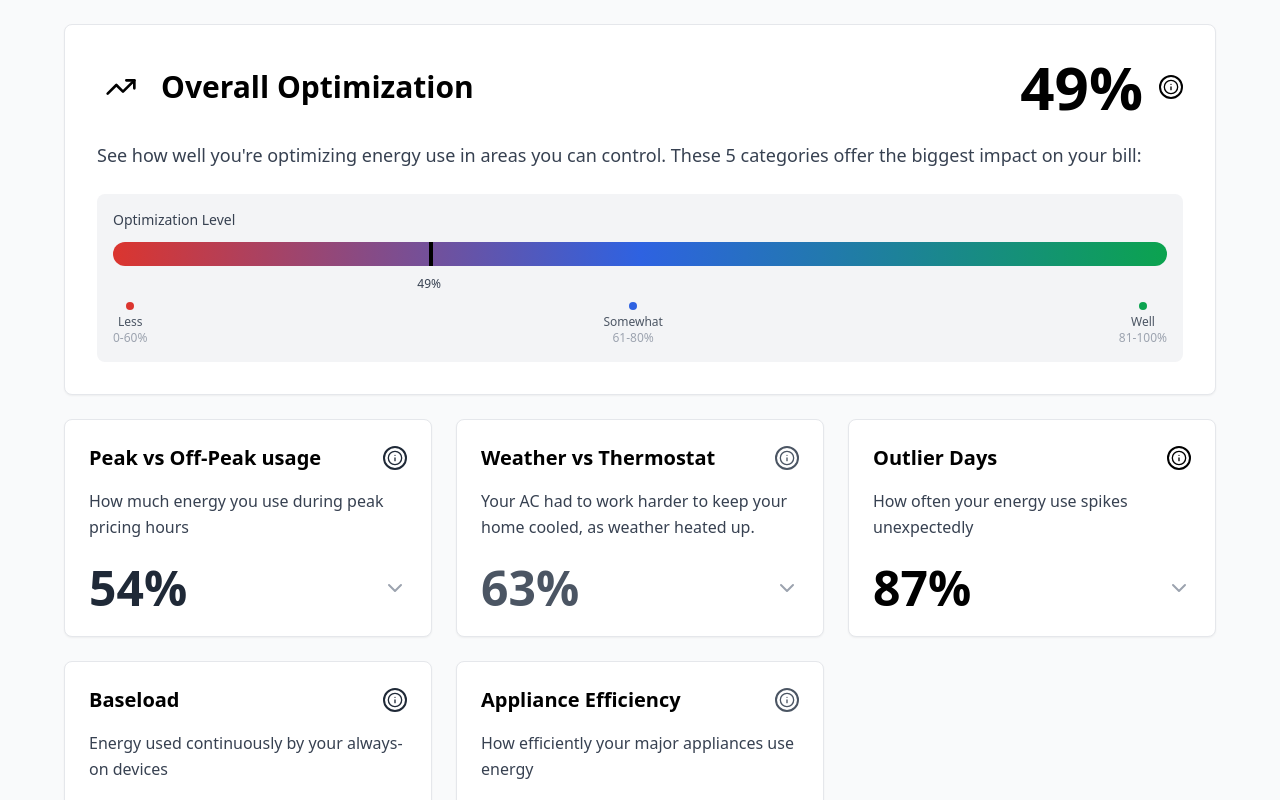
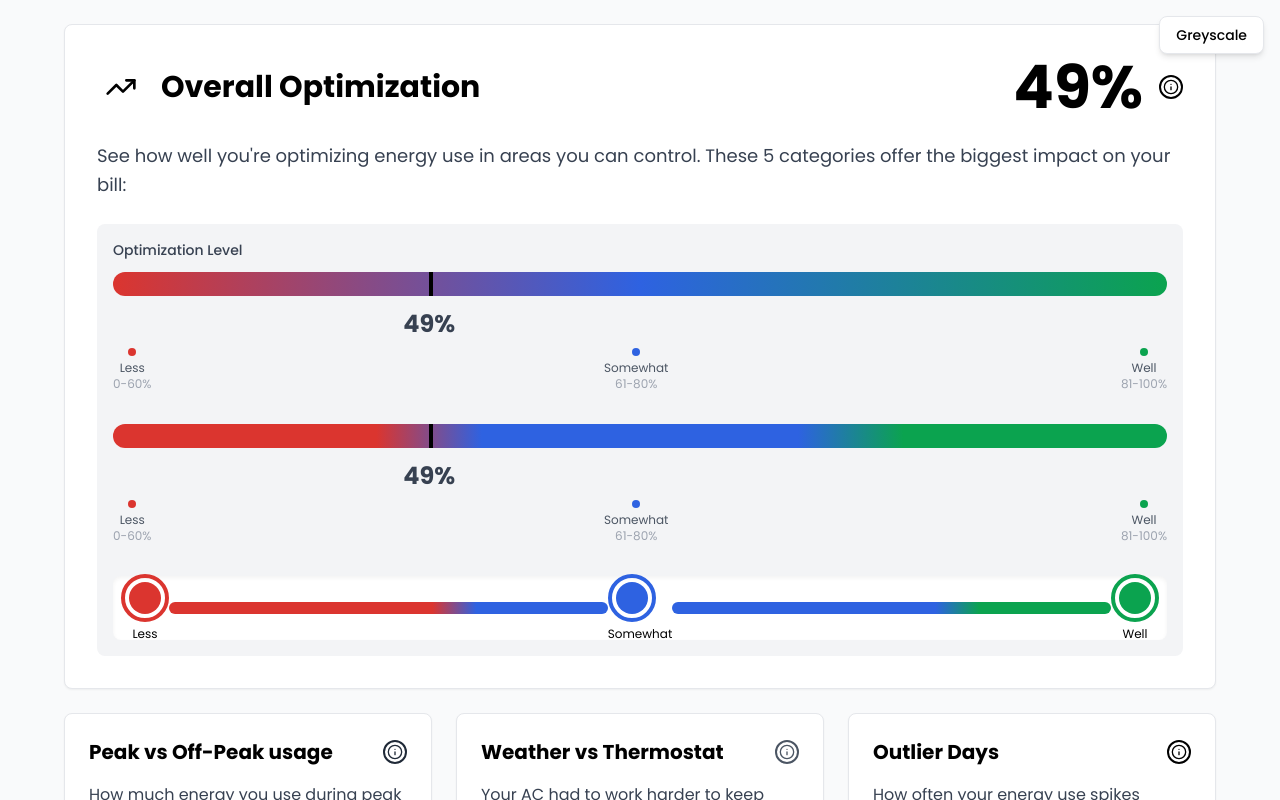
Before and after one commit to davemelk100/progress-meter, a React (Vite) app: page / in a window 1280 px wide. Shown: the top 800 px of the page. Built offline with nearby package versions, Linux system fonts and the light colour scheme.

Commit message:
3 progress meter

```diff
--- a/index.html
+++ b/index.html
@@ -1,9 +1,15 @@
-<!doctype html>
+<!DOCTYPE html>
 <html lang="en">
   <head>
     <meta charset="UTF-8" />
     <link rel="icon" type="image/svg+xml" href="/vite.svg" />
     <meta name="viewport" content="width=device-width, initial-scale=1.0" />
+    <link rel="preconnect" href="https://fonts.googleapis.com" />
+    <link rel="preconnect" href="https://fonts.gstatic.com" crossorigin />
+    <link
+      href="https://fonts.googleapis.com/css2?family=Poppins:wght@300;400;500;600;700;800&display=swap"
+      rel="stylesheet"
+    />
     <title>Energy Optimization Dashboard</title>
   </head>
   <body>
--- a/src/App.tsx
+++ b/src/App.tsx
@@ -44,6 +44,7 @@ const optimizationCards: OptimizationCard[] = [
 
 function App() {
   const percentage = 49; // Current optimization percentage
+  const [isColorMode, setIsColorMode] = React.useState(true);
 
   const getStatusColor = (status: string) => {
     switch (status) {
@@ -73,6 +74,14 @@ function App() {
 
   return (
     <div className="min-h-screen bg-gray-50 p-6">
+      {/* Color/Greyscale Toggle - Top Right of Viewport */}
+      <button
+        onClick={() => setIsColorMode(!isColorMode)}
+        className="fixed top-4 right-4 px-4 py-2 bg-white hover:bg-gray-100 rounded-lg text-sm font-medium transition-colors shadow-md border border-gray-200 z-50"
+      >
+        {isColorMode ? "Greyscale" : "Color"}
+      </button>
+
       <div className="max-w-6xl mx-auto">
         {/* Header Section */}
         <div className="bg-white rounded-lg shadow-sm border border-gray-200 p-8 mb-6">
@@ -94,10 +103,13 @@ function App() {
           </div>
 
           <div className="mt-6">
-            <p className="text-lg text-gray-700 leading-relaxed mb-6">
-              See how well you're optimizing energy use in areas you can
-              control. These 5 categories offer the biggest impact on your bill:
-            </p>
+            <div className="flex items-center justify-between mb-6">
+              <p className="text-lg text-gray-700 leading-relaxed">
+                See how well you're optimizing energy use in areas you can
+                control. These 5 categories offer the biggest impact on your
+                bill:
+              </p>
+            </div>
 
             {/* Full-width Progress Meter */}
             <div className="w-full bg-gray-100 rounded-lg p-4">
@@ -114,8 +126,9 @@ function App() {
                   className="absolute left-0 top-0 h-full rounded-full"
                   style={{
                     width: "100%",
-                    background:
-                      "linear-gradient(to right, #DB352F, #2E62E1, #0BA34F)",
+                    background: isColorMode
+                      ? "linear-gradient(to right, #DB352F, #2E62E1, #0BA34F)"
+                      : "linear-gradient(to right, #6B7280, #374151, #111827)",
                   }}
                 ></div>
 
@@ -126,16 +139,16 @@ function App() {
                 ></div>
               </div>
 
-              {/* Percentage Label under Notch */}
+              {/* Percentage Label under First Bar */}
               <div
-                className="relative mt-1 text-center"
+                className="relative mt-3 text-center"
                 style={{ marginLeft: "30%", transform: "translateX(-50%)" }}
               >
-                <span className="text-xs font-medium text-gray-700">49%</span>
+                <span className="text-2xl font-bold text-gray-700">49%</span>
               </div>
 
-              {/* Section Labels */}
-              <div className="flex justify-between mt-2 text-xs text-gray-600">
+              {/* Section Labels for First Bar */}
+              <div className="flex justify-between mt-2 text-xs text-gray-600 mb-8">
                 <div className="text-center">
                   <div
                     className="w-2 h-2 rounded-full mx-auto mb-1"
@@ -159,6 +172,146 @@ function App() {
                   ></div>
                   <span>Well</span>
                   <div className="text-gray-400">81-100%</div>
+                </div>
+              </div>
+
+              {/* Second Progress Bar with Definitive Color Separation */}
+              <div className="relative w-full h-6 bg-white rounded-full shadow-inner">
+                {/* Gradient with less overlap - more defined transitions */}
+                <div
+                  className="absolute left-0 top-0 h-full rounded-full"
+                  style={{
+                    width: "100%",
+                    background: isColorMode
+                      ? "linear-gradient(to right, #DB352F 0%, #DB352F 25%, #2E62E1 35%, #2E62E1 65%, #0BA34F 75%, #0BA34F 100%)"
+                      : "linear-gradient(to right, #6B7280 0%, #6B7280 25%, #374151 35%, #374151 65%, #111827 75%, #111827 100%)",
+                  }}
+                ></div>
+
+                {/* 49% Notch Marker */}
+                <div
+                  className="absolute top-0 w-1 h-full bg-black shadow-lg"
+                  style={{ left: "30%" }}
+                ></div>
+              </div>
+
+              {/* Percentage Label under Second Bar */}
+              <div
+                className="relative mt-3 text-center"
+                style={{ marginLeft: "30%", transform: "translateX(-50%)" }}
+              >
+                <span className="text-2xl font-bold text-gray-700">49%</span>
+              </div>
+
+              {/* Section Labels for Second Bar */}
+              <div className="flex justify-between mt-2 text-xs text-gray-600 mb-8">
+                <div className="text-center">
+                  <div
+                    className="w-2 h-2 rounded-full mx-auto mb-1"
+                    style={{ backgroundColor: "#DB352F" }}
+                  ></div>
+                  <span>Less</span>
+                  <div className="text-gray-400">0-60%</div>
+                </div>
+                <div className="text-center">
+                  <div
+                    className="w-2 h-2 rounded-full mx-auto mb-1"
+                    style={{ backgroundColor: "#2E62E1" }}
+                  ></div>
+                  <span>Somewhat</span>
+                  <div className="text-gray-400">61-80%</div>
+                </div>
+                <div className="text-center">
+                  <div
+                    className="w-2 h-2 rounded-full mx-auto mb-1"
+                    style={{ backgroundColor: "#0BA34F" }}
+                  ></div>
+                  <span>Well</span>
+                  <div className="text-gray-400">81-100%</div>
+                </div>
+              </div>
+
+              {/* Third Progress Bar - Circular Segments Approach */}
+              <div className="relative w-full h-16 bg-white rounded-lg shadow-inner p-2">
+                {/* Big circles with connecting small circles */}
+                <div className="flex items-center justify-between h-full">
+                  {/* Less Section - Big circle */}
+                  <div className="relative">
+                    <div
+                      className="w-12 h-12 rounded-full border-4 border-gray-200 flex items-center justify-center"
+                      style={{
+                        borderColor: isColorMode ? "#DB352F" : "#6B7280",
+                      }}
+                    >
+                      <div
+                        className="w-8 h-8 rounded-full"
+                        style={{
+                          backgroundColor: isColorMode ? "#DB352F" : "#6B7280",
+                        }}
+                      ></div>
+                    </div>
+                    <div className="text-xs text-center mt-1">Less</div>
+                  </div>
+
+                  {/* Connecting small circles */}
+                  <div className="flex items-center space-x-1 flex-1 justify-center">
+                    <div
+                      className="w-full h-3 rounded-full"
+                      style={{
+                        background: isColorMode
+                          ? "linear-gradient(to right, #DB352F 0%, #DB352F 60%, #2E62E1 70%, #2E62E1 100%)"
+                          : "linear-gradient(to right, #6B7280 0%, #6B7280 60%, #374151 70%, #374151 100%)",
+                      }}
+                    ></div>
+                  </div>
+
+                  {/* Somewhat Section - Big circle */}
+                  <div className="relative">
+                    <div
+                      className="w-12 h-12 rounded-full border-4 border-gray-200 flex items-center justify-center"
+                      style={{
+                        borderColor: isColorMode ? "#2E62E1" : "#374151",
+                      }}
+                    >
+                      <div
+                        className="w-8 h-8 rounded-full"
+                        style={{
+                          backgroundColor: isColorMode ? "#2E62E1" : "#374151",
+                        }}
+                      ></div>
+                    </div>
+                    <div className="text-xs text-center mt-1">Somewhat</div>
+                  </div>
+
+                  {/* Connecting small circles */}
+                  <div className="flex items-center space-x-1 flex-1 justify-center">
+                    <div
+                      className="w-full h-3 rounded-full"
+                      style={{
+                        background: isColorMode
+                          ? "linear-gradient(to right, #2E62E1 0%, #2E62E1 60%, #0BA34F 70%, #0BA34F 100%)"
+                          : "linear-gradient(to right, #374151 0%, #374151 60%, #111827 70%, #111827 100%)",
+                      }}
+                    ></div>
+                  </div>
+
+                  {/* Well Section - Big circle */}
+                  <div className="relative">
+                    <div
+                      className="w-12 h-12 rounded-full border-4 border-gray-200 flex items-center justify-center"
+                      style={{
+                        borderColor: isColorMode ? "#0BA34F" : "#111827",
+                      }}
+                    >
+                      <div
+                        className="w-8 h-8 rounded-full"
+                        style={{
+                          backgroundColor: isColorMode ? "#0BA34F" : "#111827",
+                        }}
+                      ></div>
+                    </div>
+                    <div className="text-xs text-center mt-1">Well</div>
+                  </div>
                 </div>
               </div>
             </div>
--- a/src/index.css
+++ b/src/index.css
@@ -1,6 +1,17 @@
 @tailwind base;
 @tailwind components;
 @tailwind utilities;
+
+/* Set Poppins as default font for the entire site */
+@layer base {
+    html {
+        font-family: 'Poppins', sans-serif;
+    }
+
+    body {
+        font-family: 'Poppins', sans-serif;
+    }
+}
 
 /* Custom animations for progress meter */
 @keyframes shimmer {
```
